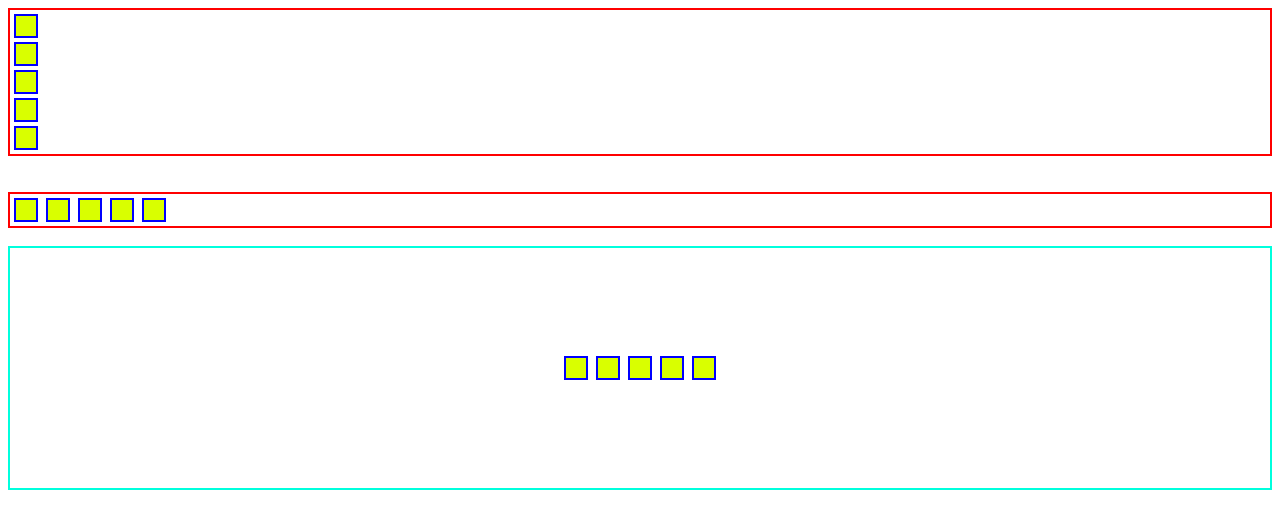
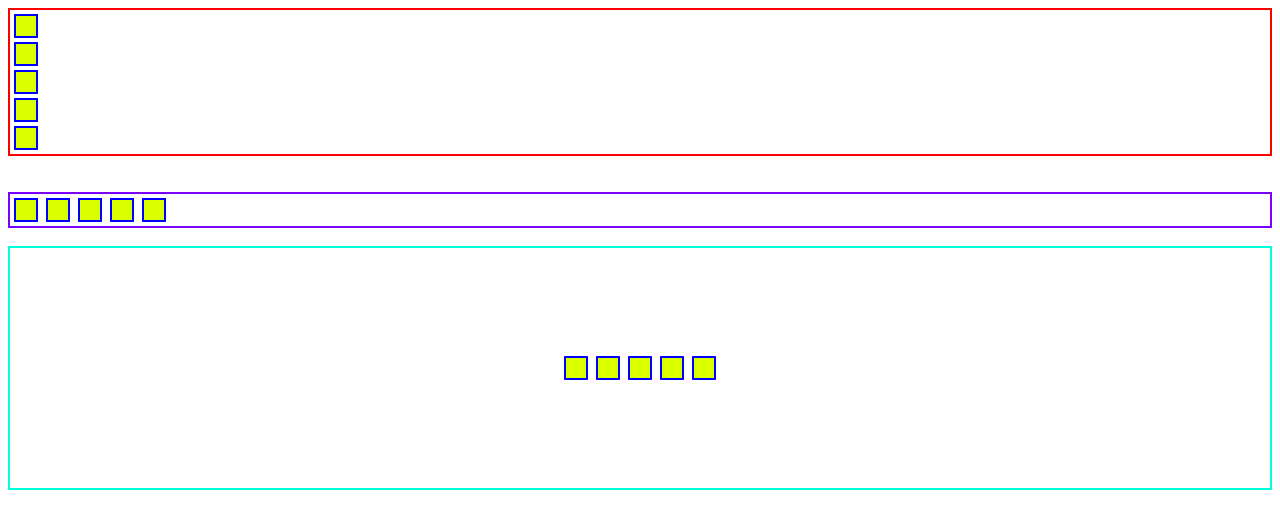
Before and after one commit to bugslayer29/webdev, a plain HTML site: page DAY38/index.html in a window 1280 px wide. Drawn offline with Linux system fonts and the light colour scheme.

Commit message:
css modified

```diff
--- a/DAY38/style.css
+++ b/DAY38/style.css
@@ -7,7 +7,7 @@
 .container2
 {
 
-    border: 2px solid red;
+    border: 2px solid rgb(123, 0, 255);
     display: flex;
     /* to make container a flex */
 }
```
